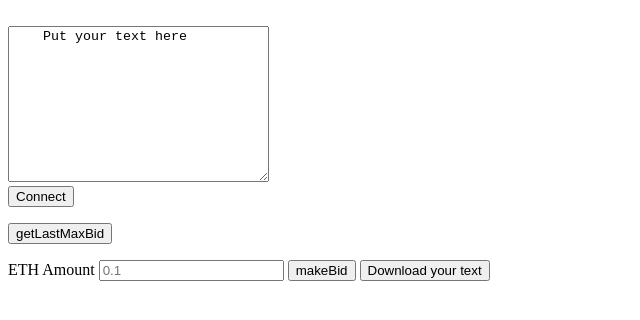
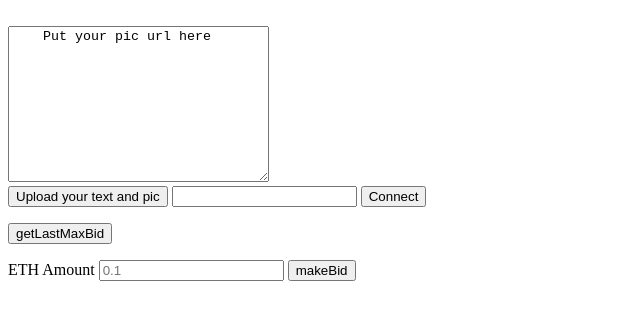
Before and after one commit to ArthurAhiyarov/HTML-ADV-AUCTION, a website with bundled scripts: page index.html in a window 1280 px wide. Shown: the whole page, without its empty margins (0-640 px from the left). Built offline with nearby package versions, Linux system fonts and the light colour scheme; files whose address does not match are found by name.

Commit message:
front updates

```diff
--- a/index.html
+++ b/index.html
@@ -12,10 +12,17 @@
       <img src="Path to a pic" alt="" />
     </div>
     <div>
-      <textarea name="" id="" cols="30" rows="10" class="txt-area">    Put your text here
+      <textarea name="" id="" cols="30" rows="10" class="txt-area">
+    Put your pic url here
 		</textarea
       >
     </div>
+    <button
+      id="id по которому ты будешь находить картинку. На нее вешаешь событие отправки"
+    >
+      Upload your text and pic
+    </button>
+    <input type="text" id="picinputArea" />
     <button id="connectButton">Connect</button>
     <p id="accountArea"></p>
     <button id="getLastMaxBidButton">getLastMaxBid</button>
@@ -23,11 +30,6 @@
     <label for="ethAmount">ETH Amount</label>
     <input id="ethAmount" placeholder="0.1" />
     <button type="button" id="makeBidButton">makeBid</button>
-    <button
-      id="id по которому ты будешь находить картинку. На нее вешаешь событие отправки"
-    >
-      Download your text
-    </button>
   </body>
   <script src="./index.js" type="module"></script>
 </html>
--- a/index.js
+++ b/index.js
@@ -72,4 +72,8 @@ function listenForTransactionMine(transactionResponse, provider) {
       resolve()
     })
   })
+
+function downloadText(userText) {
+
 }
+}
```
